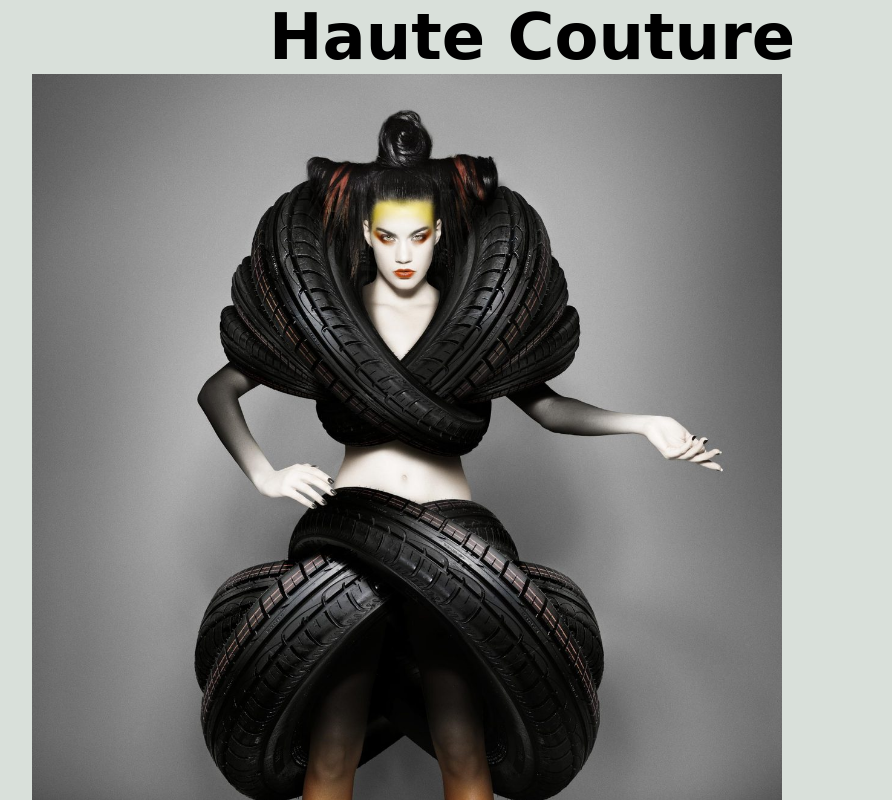
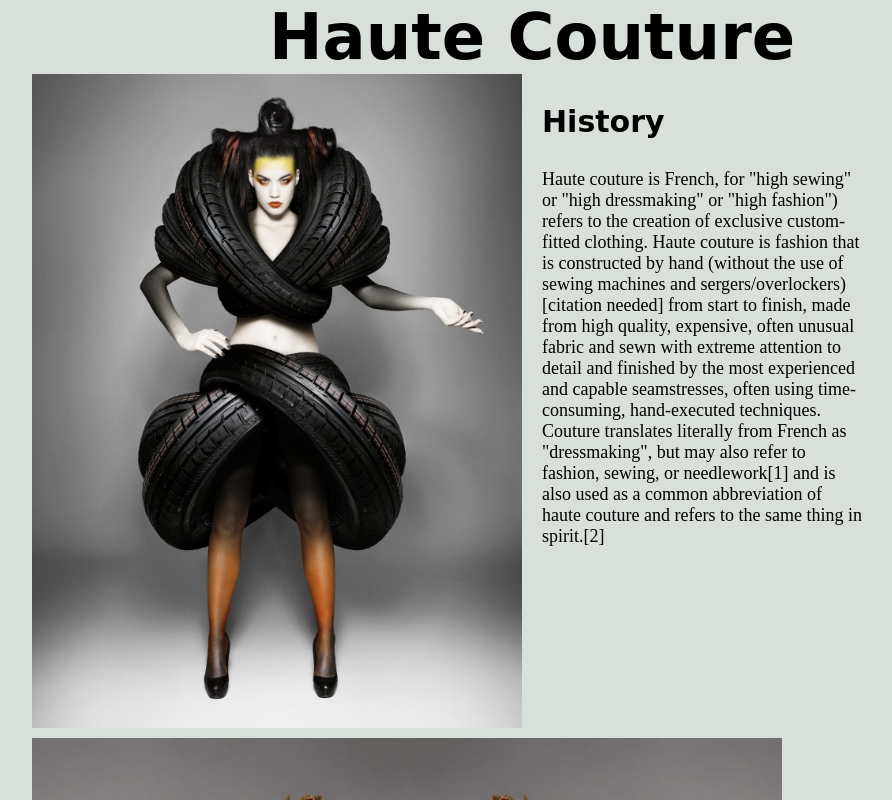
Before and after one commit to Goulet-/type-ex, a plain HTML site: page index.html in a window 1280 px wide. Shown: the top 800 px of the page, without its empty margins (108-1000 px from the left). Drawn offline with Linux system fonts and the light colour scheme; a web font is replaced by a local one.

Commit message:
version1

```diff
--- a/css/styles.css
+++ b/css/styles.css
@@ -14,6 +14,7 @@ body {
 }
 
 p {
+	font-size: 18px;
 	font-family: 'Lora', serif;
 }
 
@@ -27,3 +28,7 @@ h1{
 	margin: 0%;
 	padding: 0%;
 }
+
+h3{
+	font-size: 30px;
+}
--- a/index.html
+++ b/index.html
@@ -21,7 +21,7 @@
 
 		<!-- Your Content -->
 		<h1>Haute Couture</h1>
-		<img src="img/1.jpg">
+		<img class="grid_6" src="img/1.jpg">
 
 		<section class="grid_4">
 		<h3>History</h3>
```
